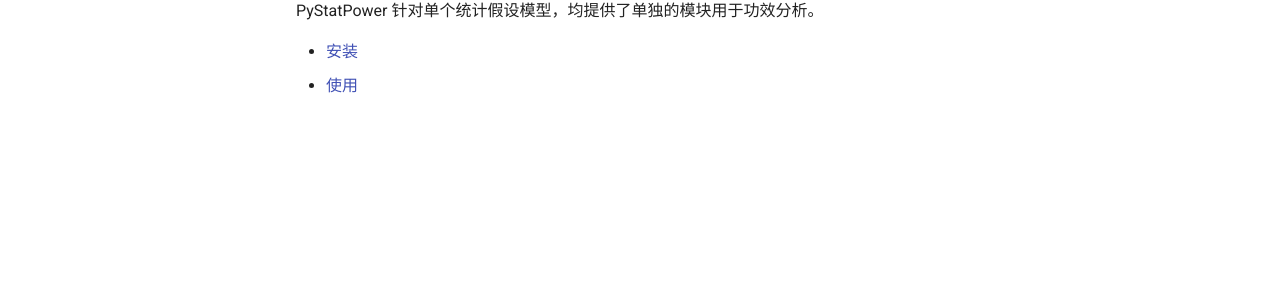
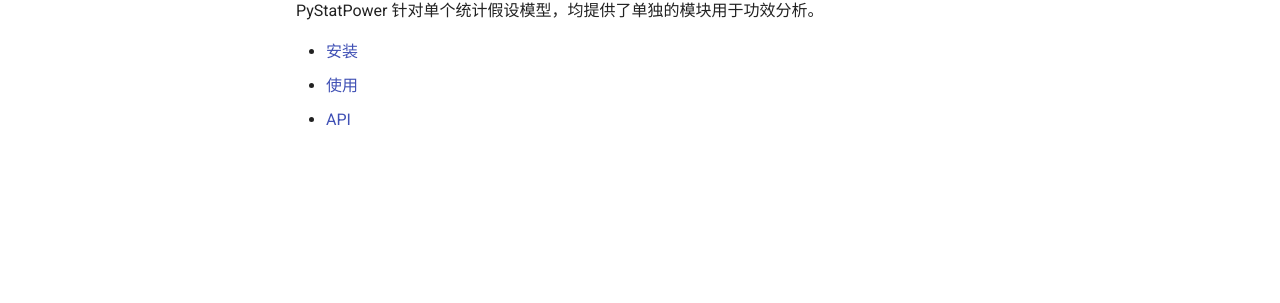
Before and after one commit to PyStatPower/PyStatPower-Docs, an MkDocs documentation site: the page built from docs/index.md, in a window 1280 px wide. Shown: the part 313-616 px from the top of the page. Built offline with MkDocs 1.6.1 and Material for MkDocs 9.7.7, drawn with Linux system fonts in a browser that asks for light colours; comment, search, counter and statistics services are not loaded; the version menu is left out.

Commit message:
docs: update homepage (add api link)

```diff
--- a/docs/index.md
+++ b/docs/index.md
@@ -8,3 +8,4 @@
 
 - [安装](install.md)
 - [使用](usage.md)
+- [API](./api/index.md)
```
